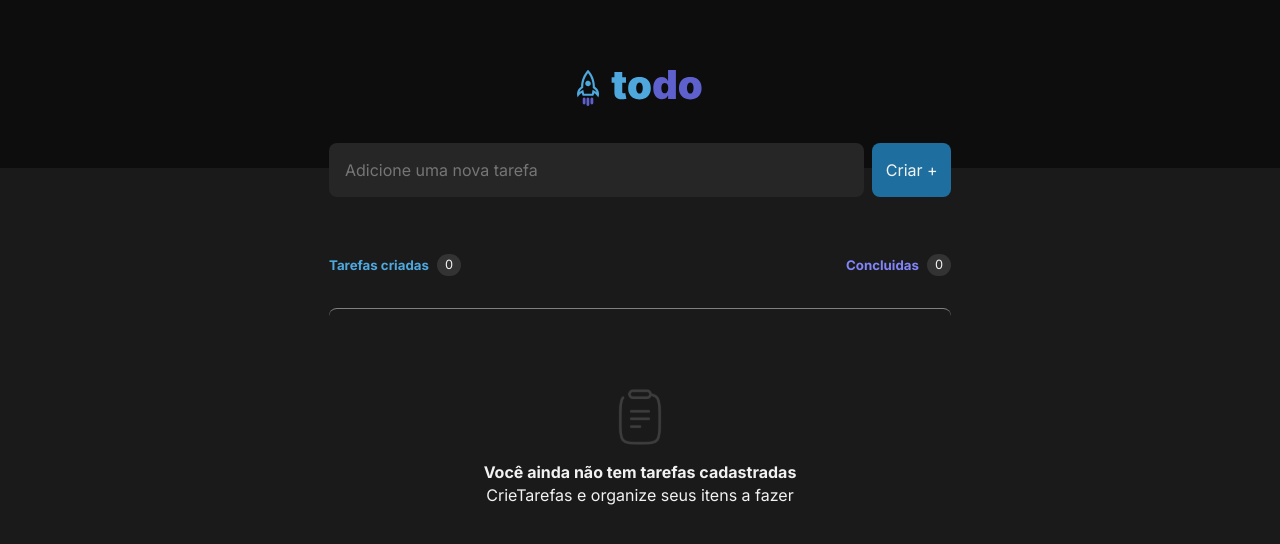
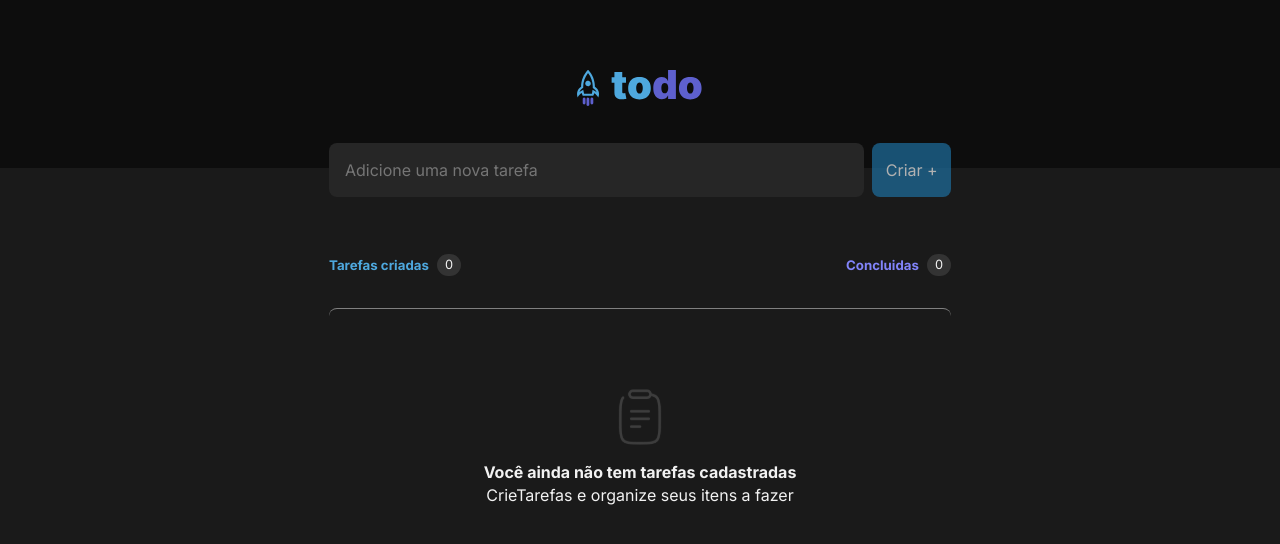
Before and after one commit to vitornpaes/Todo-react.js-project, a React (Vite) app: page / in a window 1280 px wide. Shown: the top 544 px of the page. Built offline with nearby package versions, Linux system fonts and the light colour scheme.

Commit message:
botao disabled

```diff
--- a/src/Components/Body/Body.jsx
+++ b/src/Components/Body/Body.jsx
@@ -8,6 +8,7 @@ export function Body() {
   const [newList, setNewList] = useState("");
   const [taskCountCreated, setTaskCountCreated] = useState(0);
   const [completedTasks, setCompletedTasks] = useState([]);
+  const isNewListEmpty = newList.length === 0;
 
   function TaskCompletion(index) {
     if (completedTasks.includes(index)) {
@@ -55,7 +56,7 @@ export function Body() {
           onChange={(e) => setNewList(e.target.value)}
           placeholder="Adicione uma nova tarefa"
         />
-        <input type="submit" value="Criar +" />
+        <input type="submit" value="Criar +" disabled={isNewListEmpty}/>
       </form>
       <div className={styles.taskCountRow}>
         <div className={styles.taskCount}>
--- a/src/Components/Body/Body.module.css
+++ b/src/Components/Body/Body.module.css
@@ -1,6 +1,7 @@
 .bodyWrapper {
   margin: 0 auto;
   padding: 0 8px;
+  padding-bottom: 1rem;
   max-width: 39.875rem;
 }
 .form {
@@ -44,7 +45,10 @@ input[type="submit"]:hover {
 input[type="submit"]:active {
   box-shadow: inset 0 0 8px 2px #0000008a;
   outline: none;
-
+}
+input[type="submit"]:disabled {
+  opacity: 0.7;
+  cursor: not-allowed;
 }
 
 .taskCountRow {
@@ -75,9 +79,9 @@ input[type="submit"]:active {
   font-size: 0.8rem;
 }
 
-.taskCountCompleted{
+.taskCountCompleted {
   display: flex;
-  flex-direction:row;
+  flex-direction: row;
   margin-left: 8px;
   padding: 0 8px;
   background: var(--gray-400);
--- a/src/Components/Body/List.module.css
+++ b/src/Components/Body/List.module.css
@@ -2,8 +2,6 @@
   margin: 0 auto;
   padding: 8px 8px;
   max-width: 39.875rem;
-  position: relative;
-  top: 100px;
 }
 
 .listWrapper ul {
```
